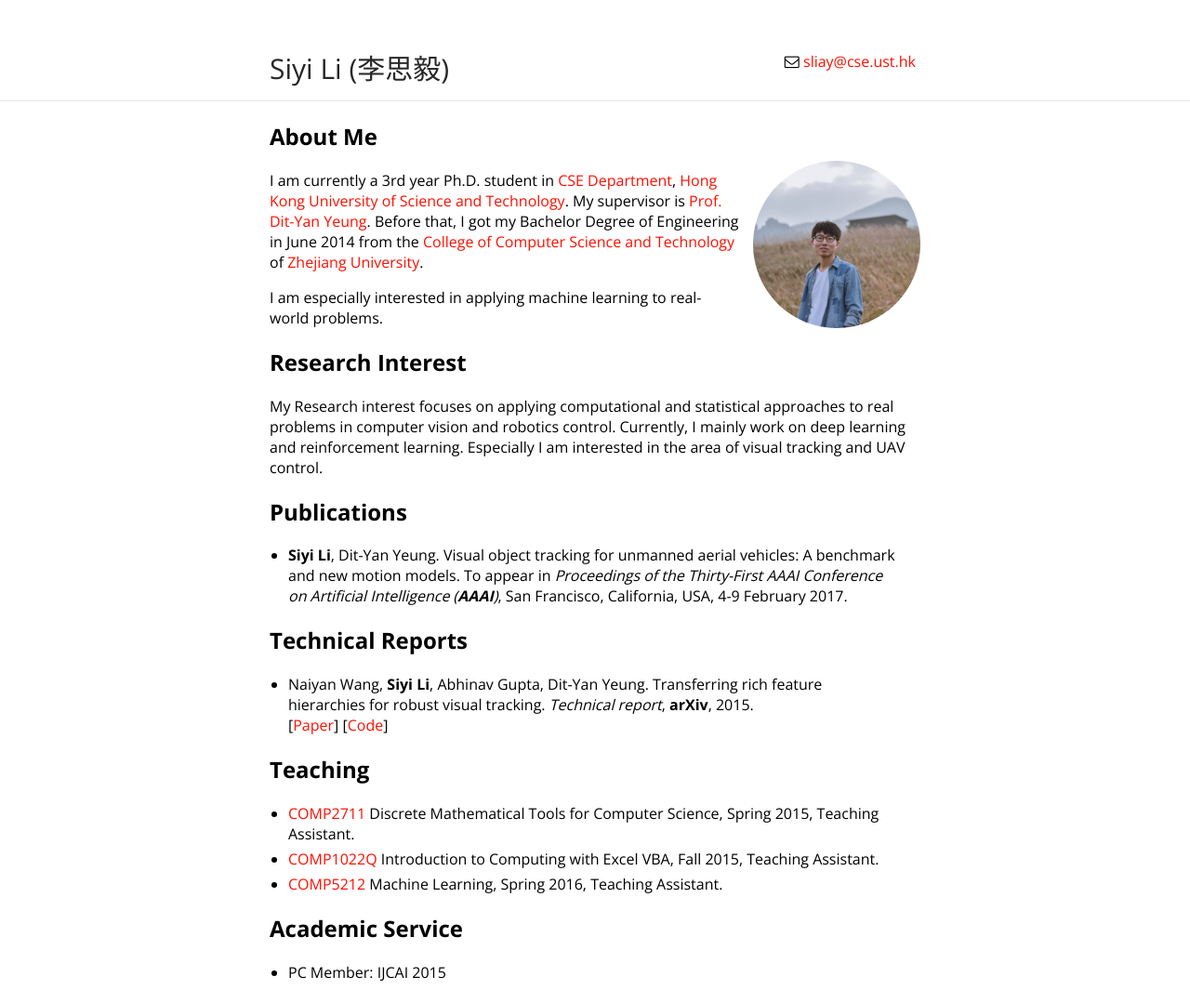
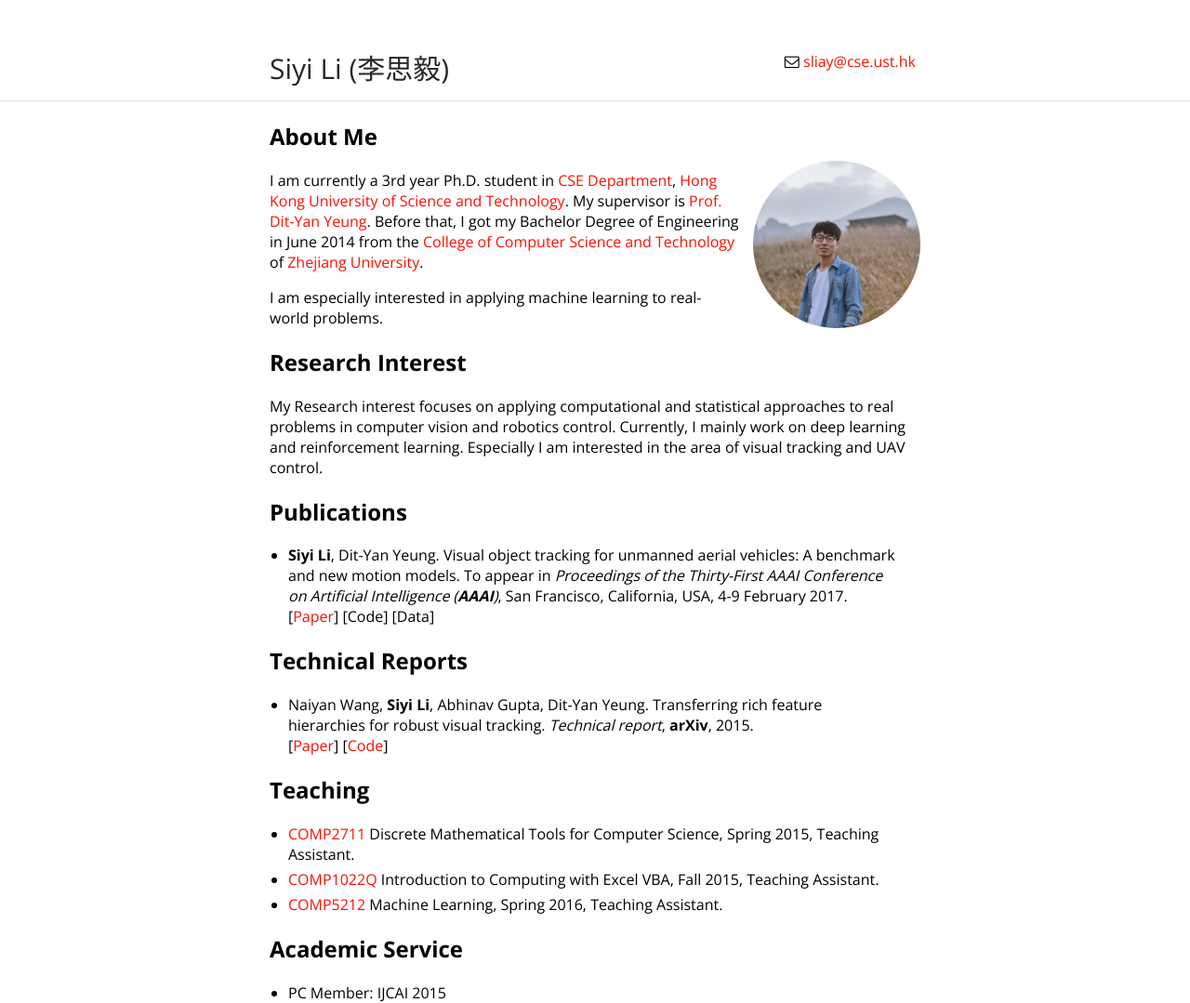
Before and after one commit to flyers/flyers.github.io, a Jekyll site: the page built from index.md, in a window 1280 px wide. Shown: the whole page at 93% size. Built offline with Jekyll 4.4.1, drawn with Linux system fonts in a browser that asks for light colours; our own code applies the rules of GitHub Pages for plain Markdown files; before the commit the page ends 1057 px from its top, so only the background shows below that.

Commit message:
add AAAI17 paper

```diff
--- a/index.md
+++ b/index.md
@@ -17,6 +17,7 @@ My Research interest focuses on applying computational and statistical approache
 ## Publications
 
 *	**Siyi Li**, Dit-Yan Yeung. Visual object tracking for unmanned aerial vehicles: A benchmark and new motion models. To appear in *Proceedings of the Thirty-First AAAI Conference on Artificial Intelligence (**AAAI**)*, San Francisco, California, USA, 4-9 February 2017.
+    [[Paper](paper/AAAI17_UAV.pdf)] [Code] [Data]
 
 ## Technical Reports
 
```
Also changed, not shown: 1 other file.
